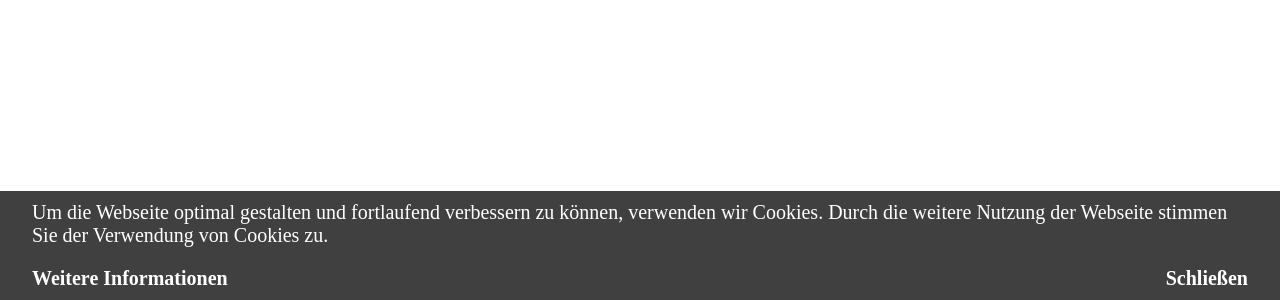
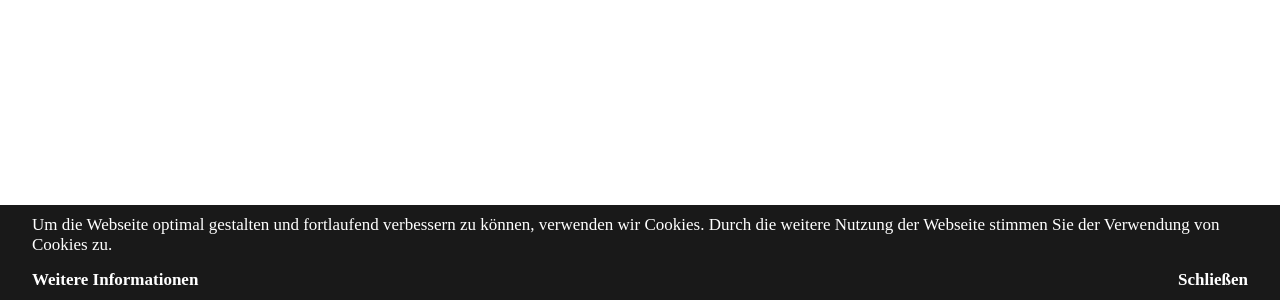
Before and after one commit to vielhuber/ilovecookies, a plain HTML site: page index.html in a window 1280 px wide. Shown: the part 500-800 px from the top of the page. Drawn offline with Linux system fonts and the light colour scheme.

Commit message:
updated multilanguage support

```diff
--- a/ilovecookies.css
+++ b/ilovecookies.css
@@ -4,10 +4,11 @@
     bottom: 0;
     left: 0;
     right: 0;
-    background-color: rgba(0, 0, 0, 0.75);
+    background-color: rgba(0, 0, 0, 0.90);
     color: #fff;
     z-index:40000;
     transition: opacity 0.5s ease-in-out;
+    font-size:17px;
 }
 .ilovecookies--fadeout
 {
@@ -23,11 +24,11 @@
 }
 .ilovecookies__text
 {
-    font-size:20px;
+
 }
 .ilovecookies__buttons
 {
-    margin-top:20px;
+    margin-top:15px;
 }
 .ilovecookies__buttons:after
 {
@@ -43,11 +44,21 @@
 }
 .ilovecookies__more
 {
-    font-size:20px;
     float:left;
 }
 .ilovecookies__close
 {
-    font-size:20px;
     float:right;
 }
+
+@media screen and (max-width: 700px)
+{
+    .ilovecookies
+    {
+        font-size:14px;
+    }
+    .ilovecookies__buttons
+    {
+        margin-top:10px;
+    }
+}
--- a/ilovecookies.js
+++ b/ilovecookies.js
@@ -2,14 +2,24 @@ document.addEventListener('DOMContentLoaded', function()
 {
 
     var settings = {
-        text: 'Um die Webseite optimal gestalten und fortlaufend verbessern zu können, verwenden wir Cookies.\
-        Durch die weitere Nutzung der Webseite stimmen Sie der Verwendung von Cookies zu.',
         expiration: 30,
-        close_show: true,
-        close_text: 'Schließen',
-        more_text: 'Weitere Informationen',
-        more_link: 'datenschutz'
+        close_show: true
     }
+    if( document.documentElement.hasAttribute('lang') && document.documentElement.getAttribute('lang').substring(0,2) == 'en' )
+    {
+        settings.text = 'To ensure that our web site is well managed and to facilitate improved navigation within the site, we may use cookies. By using this website, you agree to the use of cookies.';
+        settings.close_text = 'Close';
+        settings.more_text = 'Further information';
+        settings.more_link = 'privacy';
+    }
+    else
+    {
+        settings.text = 'Um die Webseite optimal gestalten und fortlaufend verbessern zu können, verwenden wir Cookies. Durch die weitere Nutzung der Webseite stimmen Sie der Verwendung von Cookies zu.';
+        settings.close_text = 'Schließen';
+        settings.more_text = 'Weitere Informationen';
+        settings.more_link = 'datenschutz';
+    }
+
     if( document.cookie !== undefined && document.cookie.indexOf('ilovecookies=true') > -1 )
     {
         return true;
```
